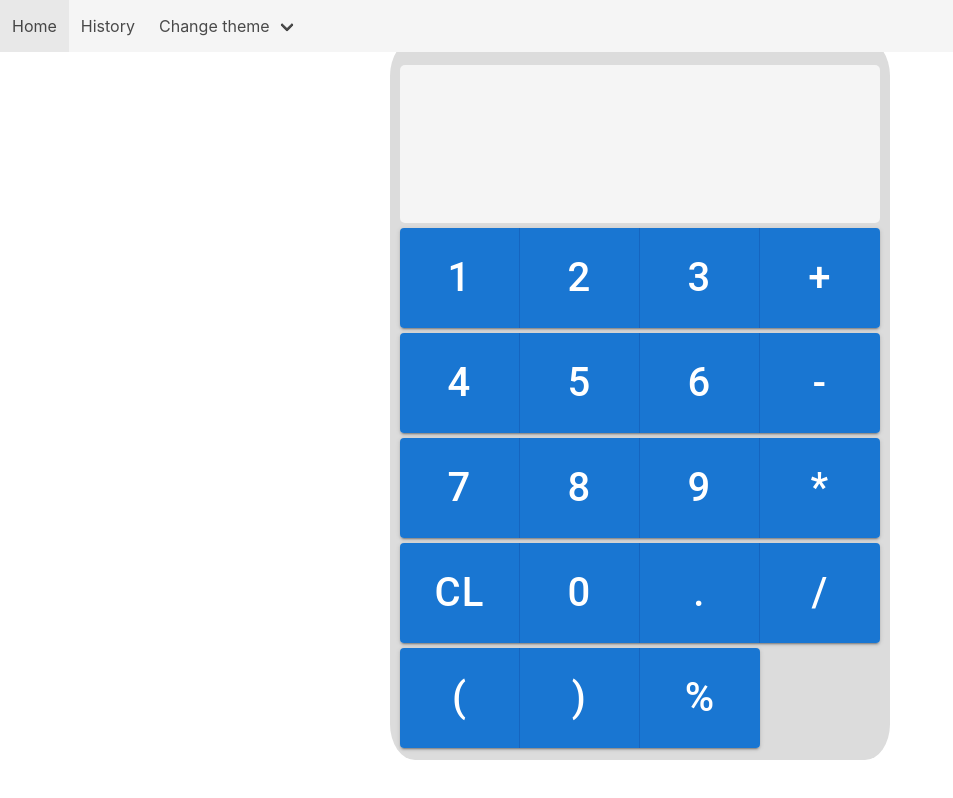
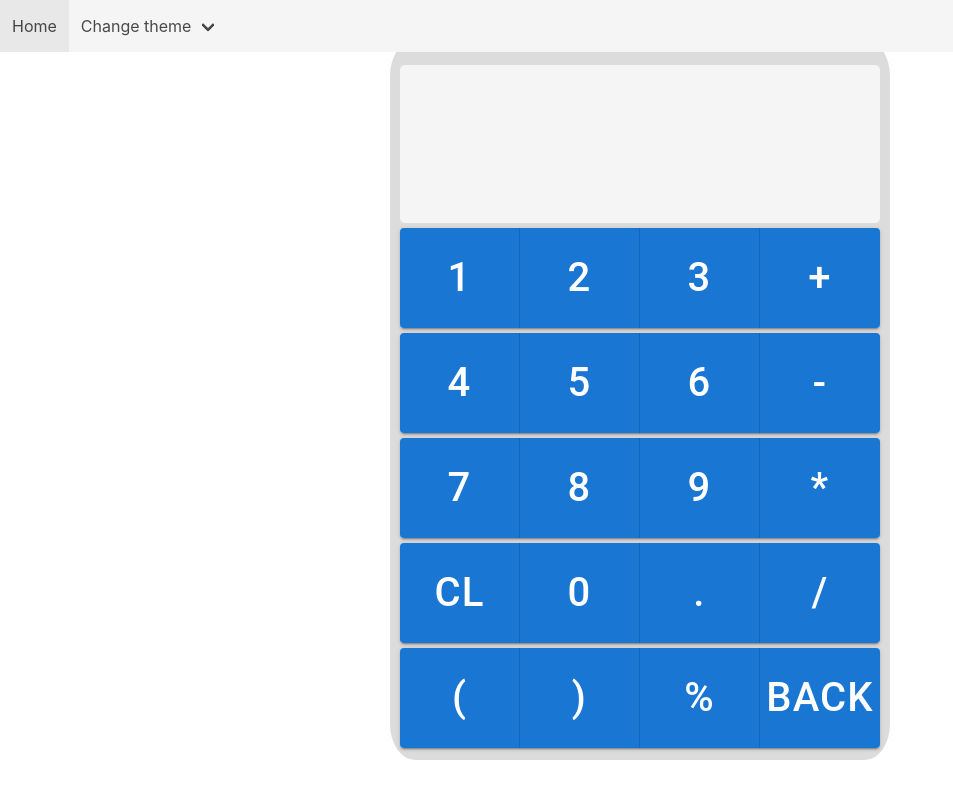
Before and after one commit to valyalshikovd/calculator3, a React (Create React App) app: page / in a window 1280 px wide. Shown: the whole page, without its empty margins (0-953 px from the left). Built offline with nearby package versions, Linux system fonts and the light colour scheme.

Commit message:
Font and ExtendedVersion

```diff
--- a/src/App.js
+++ b/src/App.js
@@ -4,7 +4,6 @@ import {useEffect, useState} from "react";
 import {pink} from "@mui/material/colors";
 import "bulma/css/bulma.css"
 import Menu from "./Menu";
-import BasicVersion from "./BasicVersion";
 import ExtendedVersion from "./ExtendedVersion";
 
 
--- a/src/Buttons1.js
+++ b/src/Buttons1.js
@@ -132,6 +132,11 @@ function Buttons1(props) {                //добавлялка текста,
                     }} sx={props.sizeButton}
                             theme={theme}
                             style={props.theme}>{currButtons[18]}</Button>
+                    <Button onClick={() => {
+                        props.handleBackExpression(currButtons[18])
+                    }} sx={props.sizeButton}
+                            theme={theme}
+                            style={props.theme}>Back</Button>
                 </ButtonGroup>
             </div>
         </div>
--- a/src/ExtendedVersion.js
+++ b/src/ExtendedVersion.js
@@ -1,7 +1,7 @@
 import Menu from "./Menu";
 import {Button, ButtonGroup, createTheme} from "@mui/material";
 import {useEffect, useState} from "react";
-import BasicVersion from "./BasicVersion";
+
 import Buttons1 from "./Buttons1";
 
 
@@ -16,7 +16,13 @@ function ExtendedVersion(props) {
     });
 
     const handleAddExpression = (string) => {
-        setTextField(textField + string)
+        if(textField.length < 20){
+            setTextField(textField + string)
+        }
+    }
+    const handleBackExpression = () => {
+
+        setTextField(textField.slice(0, -1))
     }
     const handleClear = () => {
         setTextField("")
@@ -45,6 +51,7 @@ function ExtendedVersion(props) {
                 handleAddExpression={handleAddExpression}
                 handleClear={handleClear}
                 setAnswer={setAnswer}
+                handleBackExpression={handleBackExpression}
             ></Buttons1>
         </div>
     )
--- a/src/Menu.js
+++ b/src/Menu.js
@@ -54,11 +54,6 @@ function Menu(props) {
                         Home
                     </a>
 
-                    <a className="navbar-item" onClick={() => {
-                        setShowMenu(!showMenu)
-                    }} >
-                        History
-                    </a>
                     <div className="navbar-item has-dropdown is-hoverable">
                         <a className="navbar-link"
                         onClick={() => {setShowDropDown(!showDropDown)}}>
```
